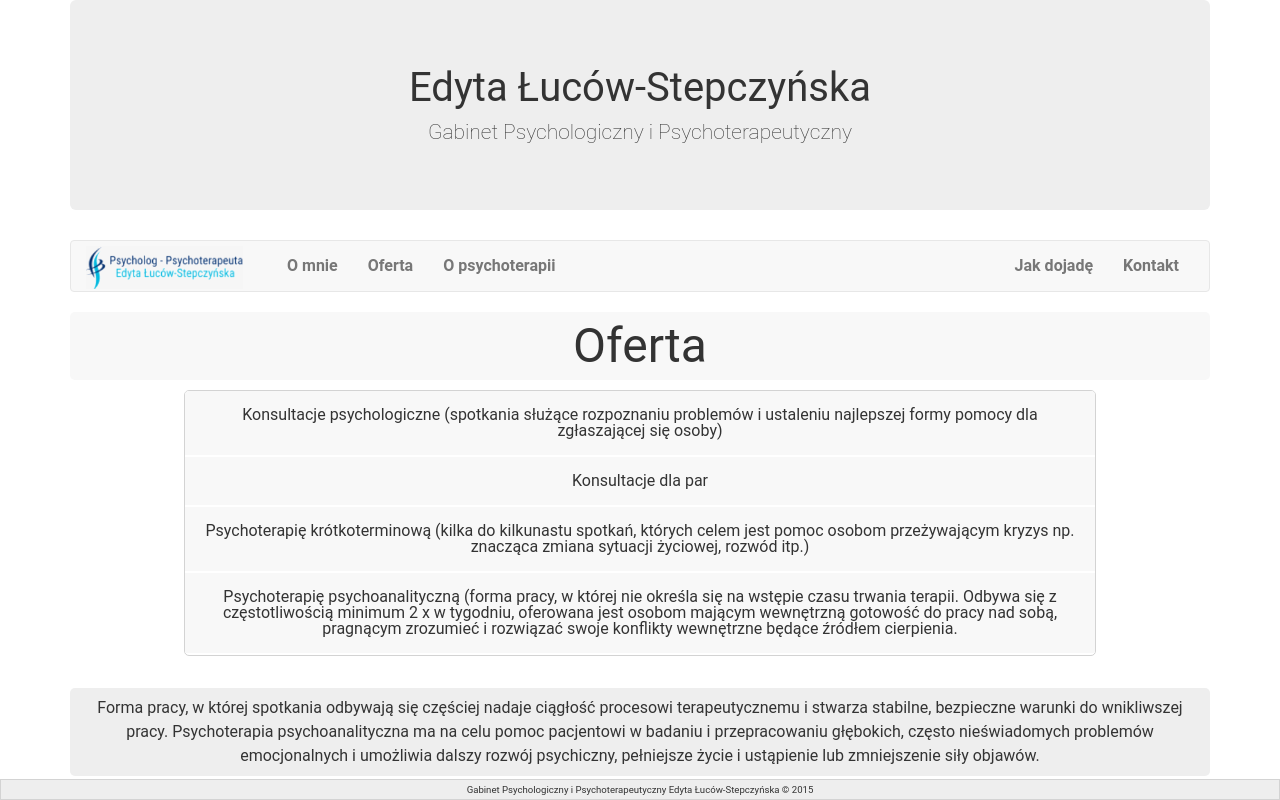
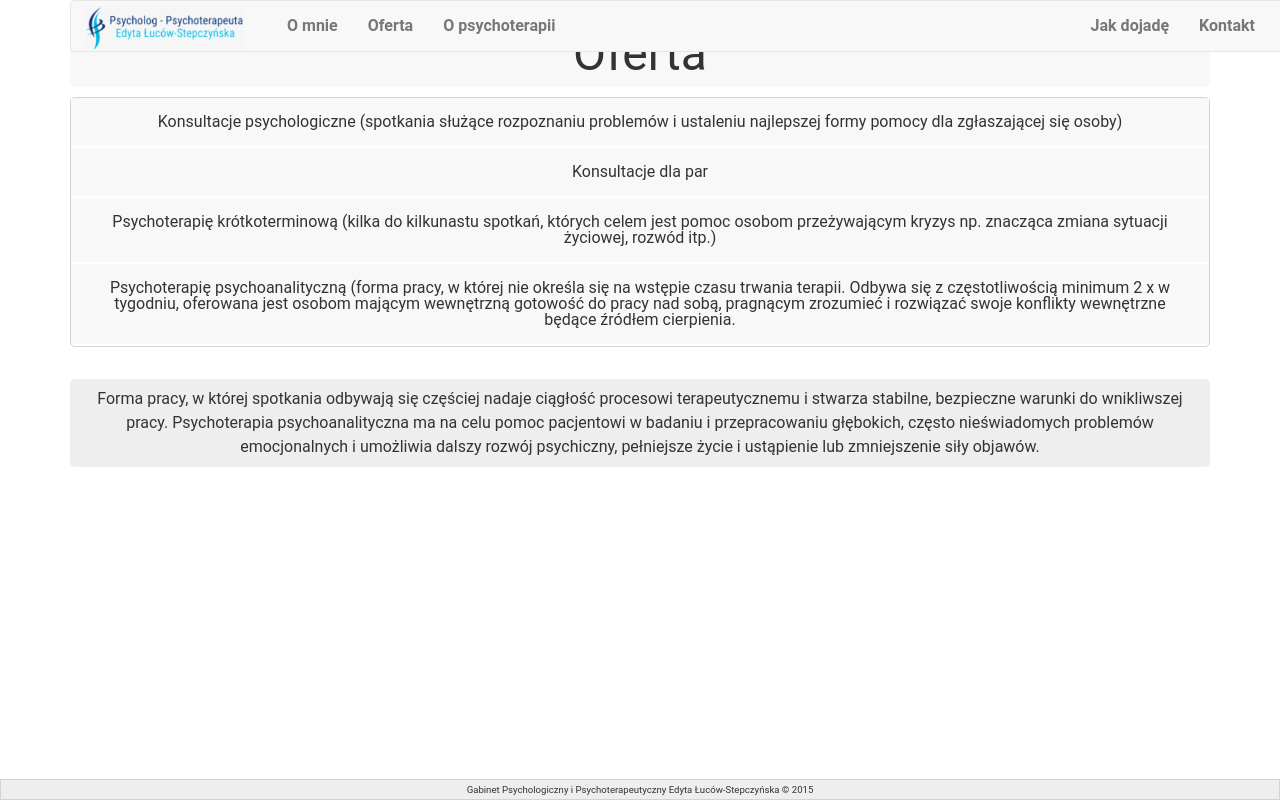
Before and after one commit to Ogar616/psychoterapia-kolobrzeg, a React (Create React App) app: page /offer in a window 1280 px wide. Built offline with nearby package versions, Linux system fonts and the light colour scheme.

Commit message:
theming mechanism added to sass variables

```diff
--- a/package.json
+++ b/package.json
@@ -4,7 +4,7 @@
   "private": true,
   "dependencies": {
     "bootstrap": "^4.2.1",
-    "jquery": "^1.12.4",
+    "jquery": "^3.3.1",
     "popper.js": "^1.14.6",
     "react": "^16.6.3",
     "react-dom": "^16.6.3",
--- a/public/index.html
+++ b/public/index.html
@@ -20,7 +20,7 @@
   </head>
   <body>
     <noscript> You need to enable JavaScript to run this app. </noscript>
-    <div id="root"></div>
+    <div id="root" class="grey-theme"></div>
     <script
       src="https://code.jquery.com/jquery-3.3.1.min.js"
       integrity="sha256-FgpCb/KJQlLNfOu91ta32o/NMZxltwRo8QtmkMRdAu8="
--- a/src/App.js
+++ b/src/App.js
@@ -15,7 +15,7 @@ const App = () => (
   <Router>
     <>
     <div className="container">
-      <Jumbotron />
+      {/* <Jumbotron /> */}
       <Nav />
       <Route exact path="/" component={Home} />
       <Route path="/home" component={Home} />
--- a/src/styles/generic.scss
+++ b/src/styles/generic.scss
@@ -14,17 +14,25 @@ img {
   width: 100%;
   text-align: center;
   font-size: 0.6rem;
-  background-color: #eee;
+  background-color: $secondary;
   border: 1px solid lightgrey;
   padding: 0.5em;
   position: fixed;
   bottom: 0;
 }
-.nav {
+.navbar {
+  background-color: $primary;
+  .active a {
+    background-color: $secondary !important;
+  }
+}
+nav {
+  background-color: $primary;
   font-weight: bold;
   overflow: hidden;
 }
 .navbar-header {
+  background-color: $primary;
   margin-right: -90px !important;
 }
 .navbar-toggle {
@@ -43,7 +51,7 @@ img {
   }
 }
 h1 {
-  background-color: #f8f8f8;
+  background-color: $primary;
   text-align: center;
   font-size: 3rem;
   padding: 0.2em;
@@ -54,14 +62,14 @@ h2 {
   font-size: 2.5rem;
 }
 h3 {
-  background-color: #f8f8f8;
+  background-color: $primary;
   text-align: center;
   font-size: 2rem;
   padding: 0.2em;
   border-radius: 5px;
 }
 .description {
-  background-color: #eee;
+  background-color: $secondary;
   text-align: center;
   padding: 0.5em;
   margin-top: 2em;
@@ -71,13 +79,12 @@ h3 {
 
 .rolldown-list {
   position: relative;
-  width: 80%;
-  left: 10%;
+  width: 100%;
   border: 1px solid lightgray;
   border-radius: 5px;
   overflow: hidden;
   li {
-    background-color: #f8f8f8;
+    background-color: $primary;
     padding: 1em;
     margin-bottom: 0.125em;
     display: block;
--- a/src/styles/variables.scss
+++ b/src/styles/variables.scss
@@ -0,0 +1,10 @@
+$theme: bluee;
+
+$primary: #f8f8f8;
+$secondary: #eee;
+
+
+@if $theme == blue {
+  $primary: lightblue;
+  $secondary: lightgreen;
+}
```
Also changed, not shown: 1 other file (tests, documents, lock files or other folders).
